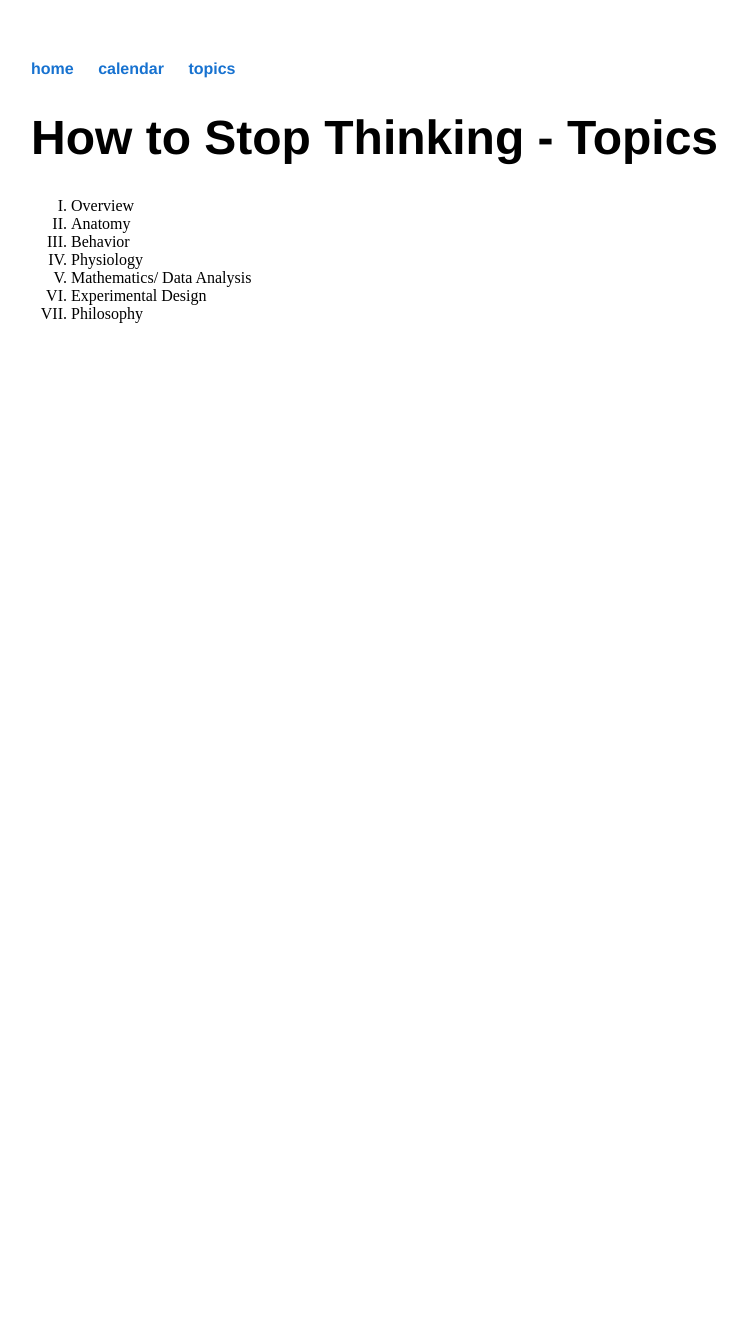
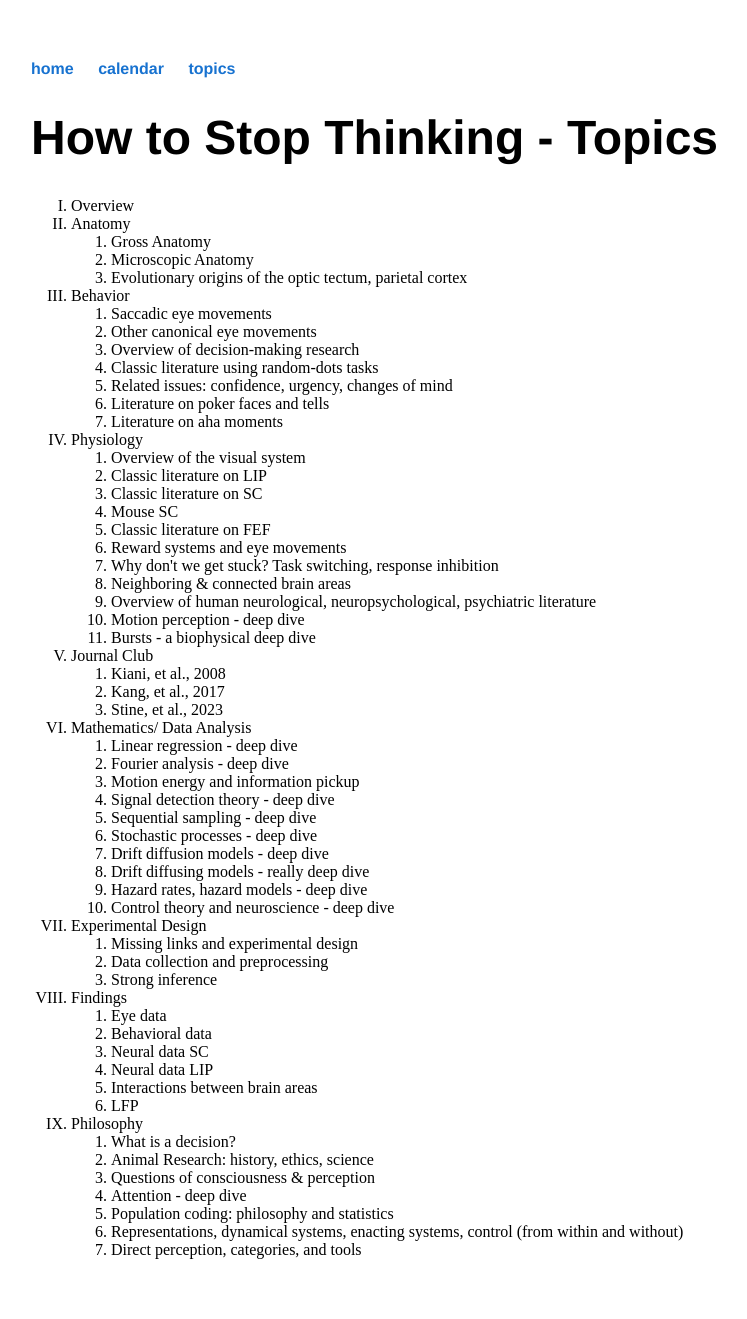
Before and after one commit to maxpensack/maxpensack.github.io, a Jekyll site: the page built from howtostopthinking/topics/index.html, in a window 1280 px wide. Shown: the whole page, without its empty margins (161-908 px from the left). Built offline with Jekyll 4.4.1, drawn with Linux system fonts in a browser that asks for light colours; before the commit the page ends 900 px from its top, so only the background shows below that.

Commit message:
Update index.html

```diff
--- a/howtostopthinking/topics/index.html
+++ b/howtostopthinking/topics/index.html
@@ -7,9 +7,77 @@ title: How to Stop Thinking - Topics
 <ol type="I">
     <li>Overview</li>
     <li>Anatomy</li>
+        <ol>
+            <li>Gross Anatomy</li>
+            <li>Microscopic Anatomy</li>
+            <li>Evolutionary origins of the optic tectum, parietal cortex</li>
+        </ol>
     <li>Behavior</li>
+        <ol>
+            <li>Saccadic eye movements</li>
+            <li>Other canonical eye movements</li>
+            <li>Overview of decision-making research</li>
+            <li>Classic literature using random-dots tasks</li>
+            <li>Related issues: confidence, urgency, changes of mind</li>
+            <li>Literature on poker faces and tells</li>
+            <li>Literature on aha moments</li>
+        </ol>
     <li>Physiology</li>
+        <ol>
+            <li>Overview of the visual system</li>
+            <li>Classic literature on LIP</li>
+            <li>Classic literature on SC</li>
+            <li>Mouse SC</li>
+            <li>Classic literature on FEF</li>
+            <li>Reward systems and eye movements</li>
+            <li>Why don't we get stuck? Task switching, response inhibition</li>
+            <li>Neighboring & connected brain areas</li>
+            <li>Overview of human neurological, neuropsychological, psychiatric literature</li>
+            <li>Motion perception - deep dive</li>
+            <li>Bursts - a biophysical deep dive</li>
+        </ol>
+    <li>Journal Club</li>
+        <ol>
+            <li>Kiani, et al., 2008</li>
+            <li>Kang, et al., 2017</li>
+            <li>Stine, et al., 2023</li>
+        </ol>
     <li>Mathematics/ Data Analysis</li>
+        <ol>
+            <li>Linear regression - deep dive            </li>
+            <li>Fourier analysis - deep dive            </li>
+            <li>Motion energy and information pickup</li>
+            <li>Signal detection theory - deep dive            </li>
+            <li>Sequential sampling - deep dive            </li>
+            <li>Stochastic processes - deep dive            </li>
+            <li>Drift diffusion models - deep dive            </li>
+            <li>Drift diffusing models - really deep dive             </li>
+            <li>Hazard rates, hazard models - deep dive            </li>
+            <li>Control theory and neuroscience - deep dive            </li>
+        </ol>
     <li>Experimental Design</li>
+        <ol>
+            <li>Missing links and experimental design            </li>
+            <li>Data collection and preprocessing             </li>
+            <li>Strong inference            </li>
+        </ol>
+    <li>Findings</li>
+        <ol>
+            <li>Eye data</li>
+            <li>Behavioral data</li>
+            <li>Neural data SC</li>
+            <li>Neural data LIP</li>
+            <li>Interactions between brain areas</li>
+            <li>LFP</li>
+        </ol>
     <li>Philosophy</li>
+        <ol>
+            <li>What is a decision?</li>
+            <li>Animal Research: history, ethics, science</li>
+            <li>Questions of consciousness & perception</li>
+            <li>Attention - deep dive</li>
+            <li>Population coding: philosophy and statistics</li>
+            <li>Representations, dynamical systems, enacting systems, control (from within and without)</li>
+            <li>Direct perception, categories, and tools</li>
+        </ol>
 </ol>
```
